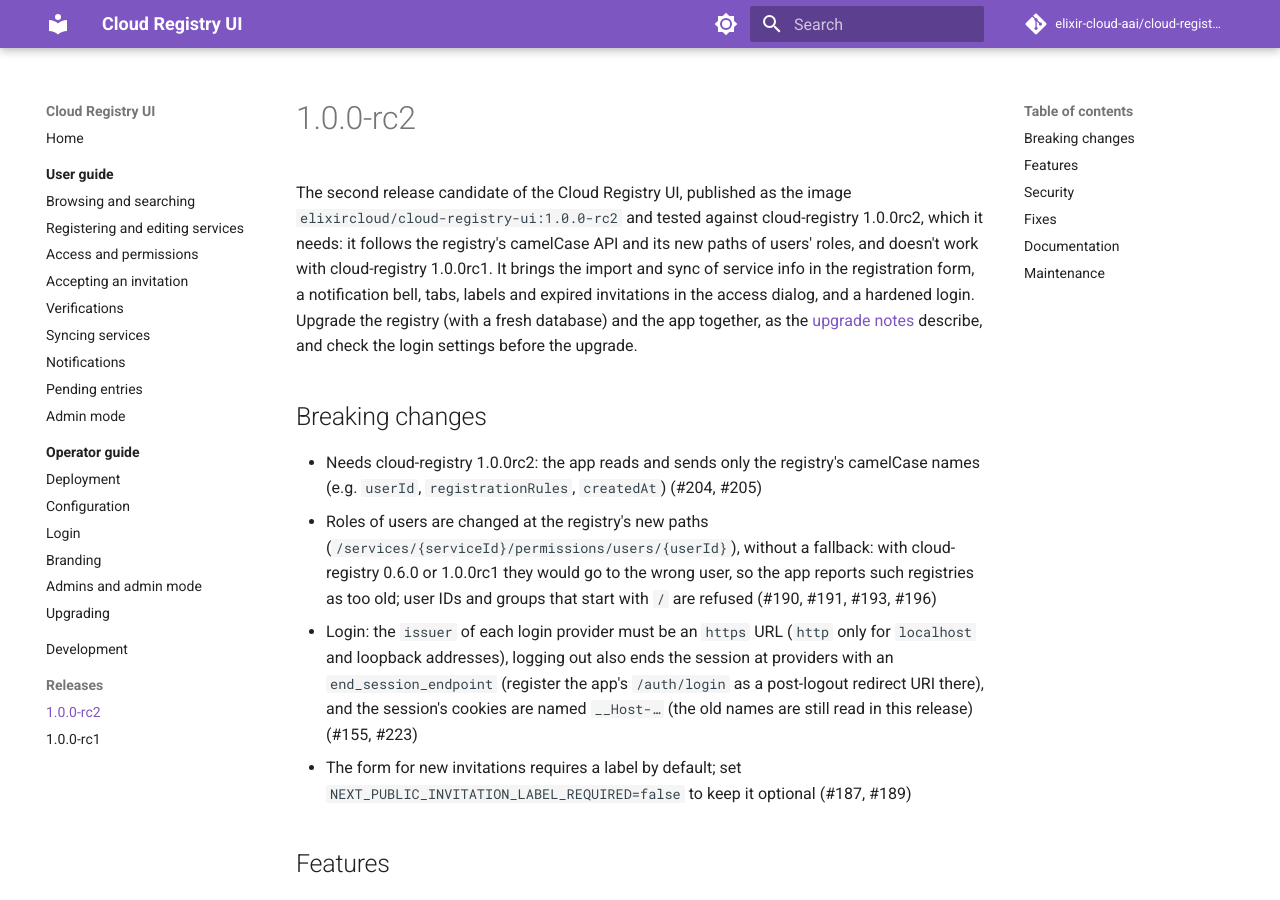
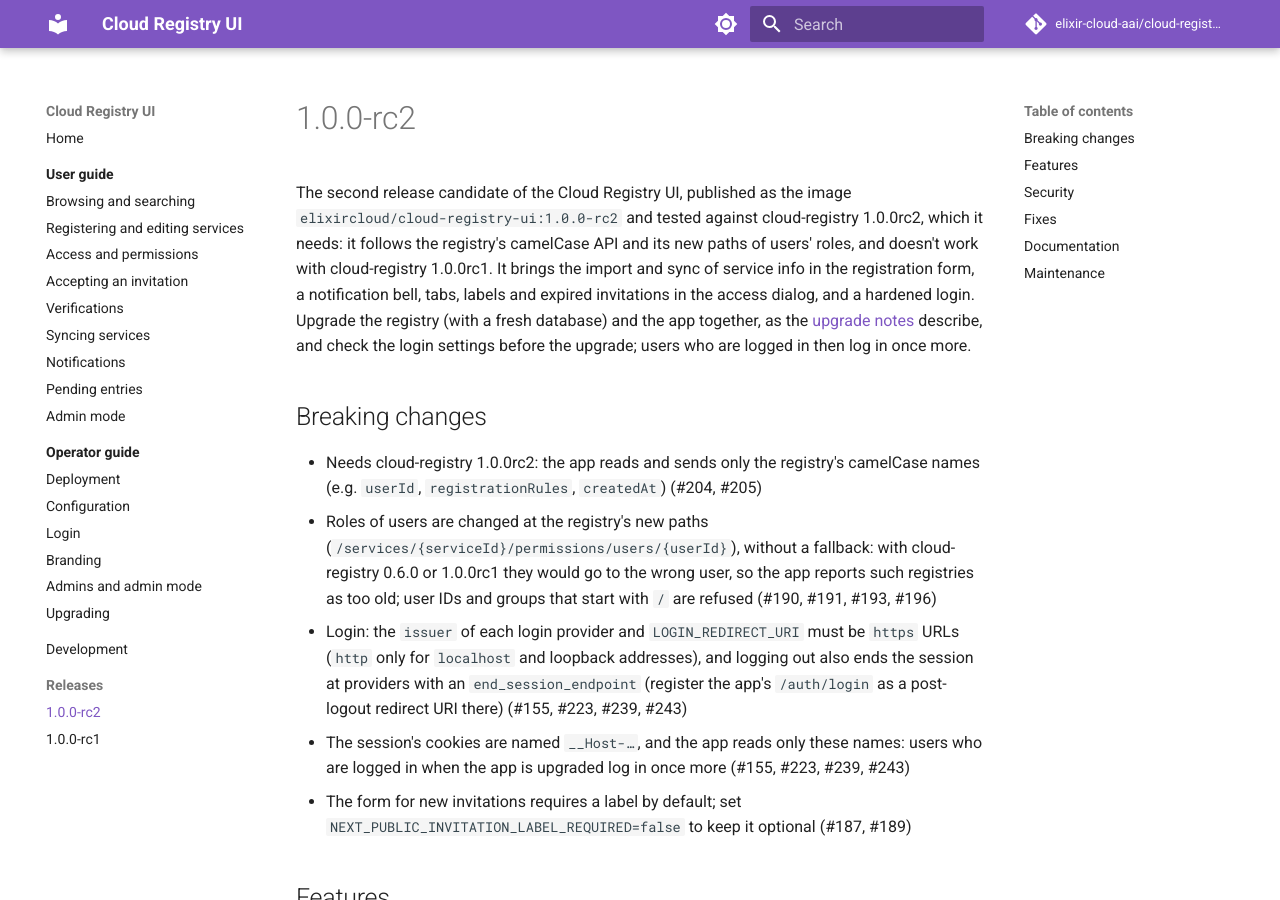
Before and after one commit to elixir-cloud-aai/cloud-registry-ui, an MkDocs documentation site: the page built from docs/releases/1.0.0-rc2.md, in a window 1280 px wide and 900 px high. Built offline with MkDocs 1.6.1 and Material for MkDocs 9.7.7, drawn with Linux system fonts in a browser that asks for light colours; comment, search, counter and statistics services are not loaded; some of the changed text lies outside the part shown.

Commit message:
docs: add the review fixes to the rc2 notes
Add #239-#244 (session cookies by __Host- names only, https redirect
URI, no sync for the registry's own entry, refused notifications, e2e
races, Dependabot labels) to the release notes and the upgrade steps,
and name the exception for local http URLs there (from Sourcery).

Co-Authored-By: Claude Opus 5.5 <noreply@anthropic.com>

```diff
--- a/docs/releases/1.0.0-rc2.md
+++ b/docs/releases/1.0.0-rc2.md
@@ -7,7 +7,8 @@ form, a notification bell, tabs, labels and expired invitations in the access
 dialog, and a hardened login. Upgrade the registry (with a fresh database) and
 the app together, as the [upgrade
 notes](https://cloud-registry-ui.readthedocs.io/en/latest/operator-guide/upgrading/#100-rc2)
-describe, and check the login settings before the upgrade.
+describe, and check the login settings before the upgrade; users who are
+logged in then log in once more.
 
 ## Breaking changes
 
@@ -19,12 +20,14 @@ describe, and check the login settings before the upgrade.
   with cloud-registry 0.6.0 or 1.0.0rc1 they would go to the wrong user, so
   the app reports such registries as too old; user IDs and groups that start
   with `/` are refused (#190, #191, #193, #196)
-- Login: the `issuer` of each login provider must be an `https` URL (`http`
-  only for `localhost` and loopback addresses), logging out also ends the
-  session at providers with an `end_session_endpoint` (register the app's
-  `/auth/login` as a post-logout redirect URI there), and the session's
-  cookies are named `__Host-…` (the old names are still read in this
-  release) (#155, #223)
+- Login: the `issuer` of each login provider and `LOGIN_REDIRECT_URI` must
+  be `https` URLs (`http` only for `localhost` and loopback addresses), and
+  logging out also ends the session at providers with an
+  `end_session_endpoint` (register the app's `/auth/login` as a post-logout
+  redirect URI there) (#155, #223, #239, #243)
+- The session's cookies are named `__Host-…`, and the app reads only these
+  names: users who are logged in when the app is upgraded log in once more
+  (#155, #223, #239, #243)
 - The form for new invitations requires a label by default; set
   `NEXT_PUBLIC_INVITATION_LABEL_REQUIRED=false` to keep it optional (#187,
   #189)
@@ -65,6 +68,9 @@ describe, and check the login settings before the upgrade.
 - Keep invitation labels in their table cell (#192, #195)
 - Sync now only if the sync is on, and name the pending services in the
   notifications (#214, #215, #218)
+- Offer no sync for the registry's own entry, which the registry never
+  syncs, and stop asking for notifications that the registry refuses
+  (`403`, e.g. a policy without the rules of 1.0.0rc2) (#240, #244)
 - Small fixes from the review of this release: what the app shows when the
   registry refuses labels, encoded slashes at the proxy (#194, #197)
 
@@ -89,4 +95,5 @@ describe, and check the login settings before the upgrade.
 - The release workflow creates the GitHub release with these curated notes,
   followed by GitHub's generated notes (#235, #238)
 - Neutral example titles in the branding tests (#122, #183)
-- Dependency updates (#160, #177)
+- Dependency updates, and the organization's label on Dependabot's pull
+  requests (#160, #177, #241, #242)
```
Also changed, not shown: other parts of docs/releases/1.0.0-rc2.md (+1 -1 lines), docs/operator-guide/upgrading.md (+5 -4 lines).
